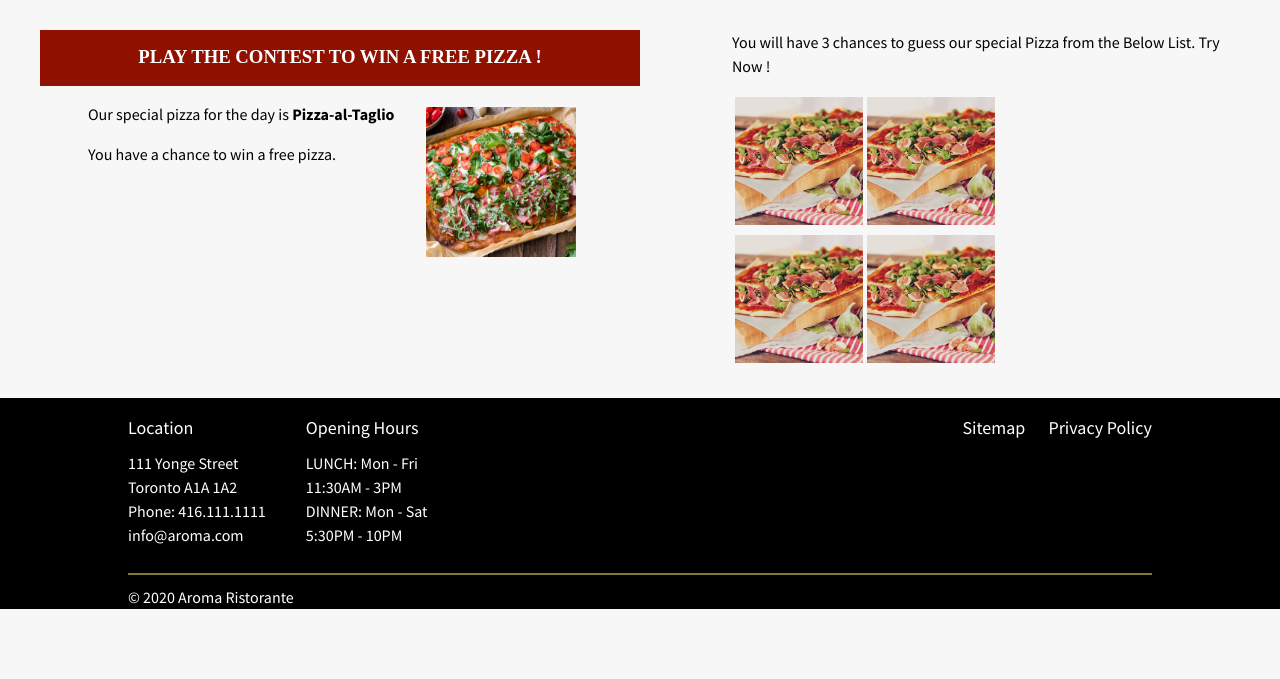
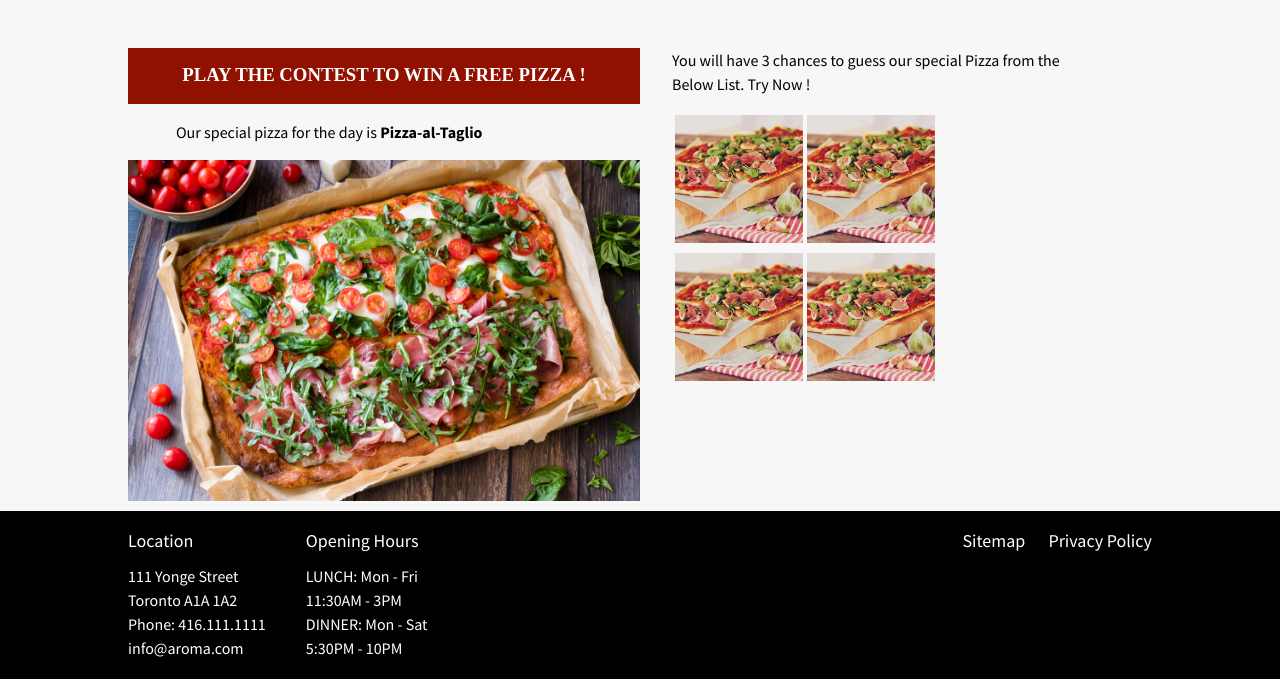
Before and after one commit to Mihoko1/aroma, a plain HTML site: page contest.html in a window 1280 px wide. Shown: the part 352-1031 px from the top of the page. Before the commit the page ends 961 px from the top, so only its background shows below. Drawn offline with Linux system fonts and the light colour scheme.

Commit message:
initial commit

```diff
--- a/contest.html
+++ b/contest.html
@@ -72,7 +72,7 @@
                     <div class="game-details">
                         <h3>Play the contest to win a free pizza !</h3>
                         <p>Our special pizza for the day is <span id="specialPizza">Pizza-al-Taglio</span></p>
-                        <img src="./images/Pizza-al-Taglio.jpg"/>
+                        <div><img src="./images/Pizza-al-Taglio.jpg"/></div>
                         <p>You have a chance to win a free pizza.</p>
                     </div>
                     <div class="pizza-container">
--- a/css/game.css
+++ b/css/game.css
@@ -35,9 +35,10 @@
 }
 
 .contest-container{
- max-width: 1200px;
- margin: 0 auto;
- height: 400px;
+ max-width: 80%;
+ margin: 50px auto 100px;
+ /* height: 400px; */
+ display: flex;
 }
 
 .coloring {
@@ -60,20 +61,17 @@
 }
 
 .game-details {
-float: left;
+/* float: left; */
 width: 50%;;
 height: 20em;
-position: relative;
+/* position: relative; */
 top: 2em;
 }
 
 .game-details img{
-    width: 150px;
-    height: 150px;
-    position: relative;
-    right: 4em;
-    top: -2.2em;
-    float: right;
+    width: 100%;
+
+
     object-fit: cover;
 }
 .game-details h3 {
@@ -91,10 +89,10 @@ top: 2em;
 }
 
 .pizza-container {
-    float: right;
+    /* float: right; */
     width: 45%;
-    height: 20em;
-    position: relative;
+    /* height: 20em;
+    position: relative; */
     top: 2em;
     padding-left: 2em;
 }
@@ -104,7 +102,7 @@ margin-top: 0;
 }
 
 #gamediv{
-    float: left;
+    /* float: left; */
     margin-right: 2em;
     width: 16em;
     height: 16em;
```
